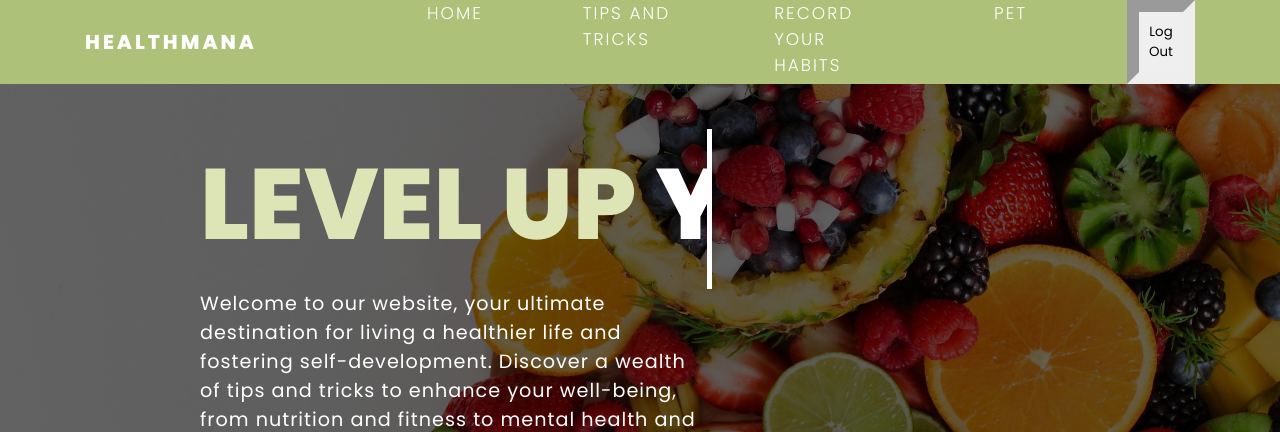
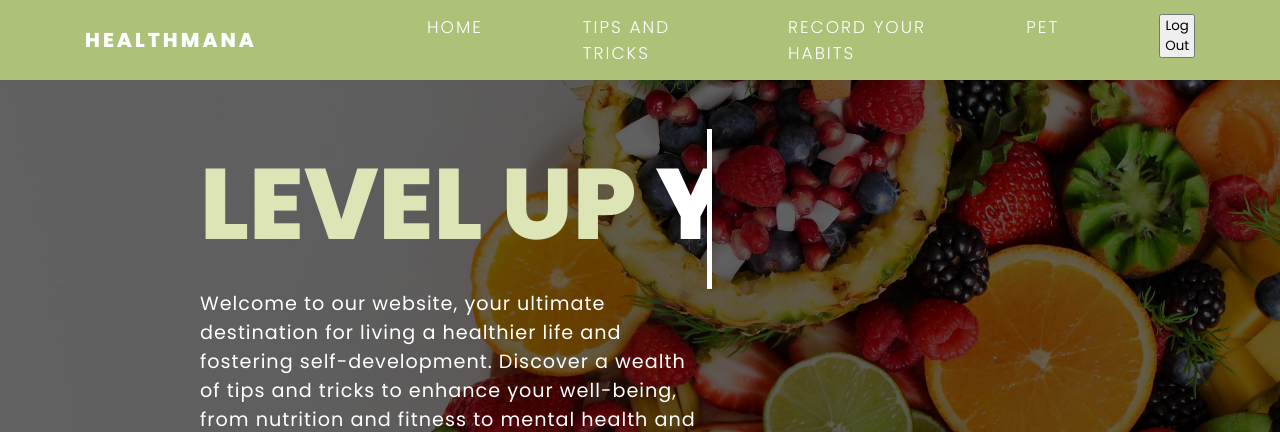
Before and after one commit to wongjaeno/Team-9, a PHP site: page /home.html in a window 1280 px wide. Shown: the top 432 px of the page. Run offline with PHP 8.4, Linux system fonts and the light colour scheme.

Commit message:
Update navbar.css

```diff
--- a/tutorial/style/navbar.css
+++ b/tutorial/style/navbar.css
@@ -54,9 +54,7 @@ nav {
 }
 
 .nav-links li a button {
-    border-color: aliceblue;
-    border: inset 12px;
-    padding: 10px;
+    text-decoration: none;
 }
 
 .burger {
```
